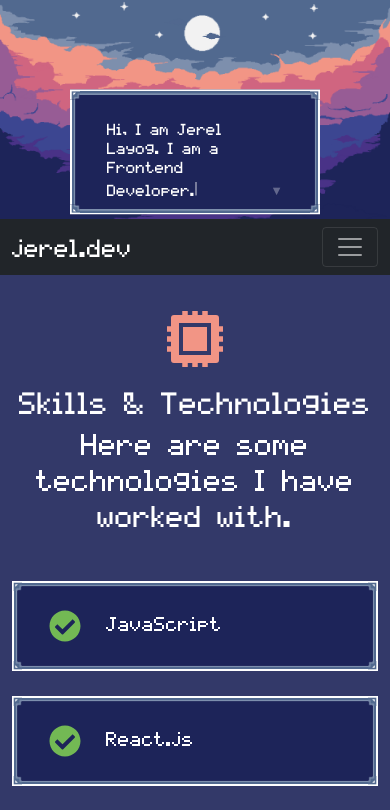
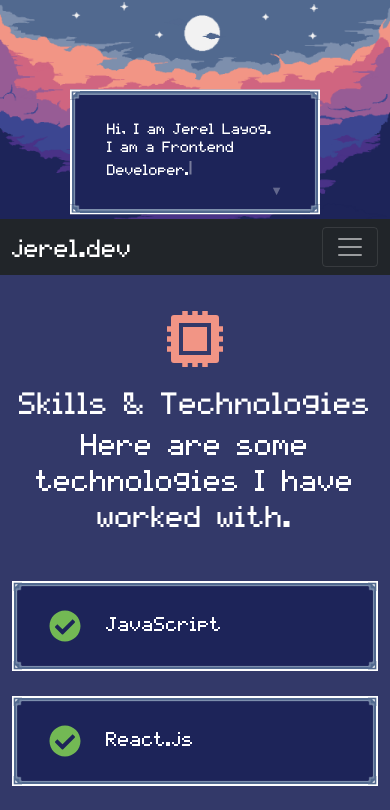
Before and after one commit to jlayog/jerel.dev, a React (Create React App) app: page / in a window 390 px wide. Shown: the top 810 px of the page. Built offline with nearby package versions, Linux system fonts and the light colour scheme.

Commit message:
Removed some important files
For security, removed unneeded files

```diff
--- a/package.json
+++ b/package.json
@@ -9,11 +9,13 @@
     "@testing-library/user-event": "^12.8.3",
     "@tinymce/tinymce-react": "^3.13.0",
     "bootstrap": "^5.1.1",
+    "firebase": "^9.6.11",
     "react": "^17.0.2",
     "react-bootstrap": "^2.0.0-rc.0",
     "react-dom": "^17.0.2",
     "react-icons": "^4.3.1",
     "react-lottie": "^1.2.3",
+    "react-router-dom": "^6.3.0",
     "react-scripts": "4.0.3",
     "react-spring": "^8.0.27",
     "sass": "^1.42.1",
--- a/src/App.css
+++ b/src/App.css
@@ -113,21 +113,20 @@ main {
     height: 125px;
   }
   .dialogMessage {
-    color: #fff;
     font-size: 0.8rem;
-    font-family: 'pixelmix', sans-serif;
-    font-weight: 400;
-    margin-bottom: 0;
-    height: 90%;
   }
 
   .dialogMessage:after {
     font-size: 1.0rem;
-    content: "|";
-    animation: caret 500ms linear infinite alternate;
   }
   .nextButton {
     font-size: 0.8rem;
+  }
+}
+
+@media screen and (max-width: 480px) {
+  .dialogMessage {
+    font-size: 0.75rem;
   }
 }
 
--- a/src/datalist.js
+++ b/src/datalist.js
@@ -1,3 +1,21 @@
+export const messages = [
+  "Hi, I am Jerel Layog. I am a Frontend Developer.",
+  "I love creating software and web apps.",
+  "Looking to hire?",
+  "Check out my work."
+];
+
+export const skills = [
+  "JavaScript",
+  "React.js",
+  "Node.js",
+  "PHP",
+  "Liquid.js",
+  "MySQL",
+  "Vue.js"
+
+];
+
 export const projects = [
   {
     title: "React Reserve",
@@ -33,20 +51,25 @@ export const projects = [
   },
 ];
 
-export const skills = [
-    "JavaScript",
-    "React.js",
-    "Node.js",
-    "PHP",
-    "Liquid.js",
-    "MySQL",
-    "Vue.js"
-
-  ];
-
-export const messages = [
-    "Hi, I am Jerel Layog. I am a Frontend Developer.",
-    "I love creating software and web apps.",
-    "Looking to hire?",
-    "Check out my work."
-];
+export const blogPosts = [
+  {
+    title: "My Second Blog Post",
+    content:
+      "<p>Fruitcake biscuit jujubes chupa chups brownie chocolate. Pastry jelly beans macaroon soufflé pastry marshmallow cake chocolate bar. Brownie jelly-o lemon drops sweet roll. Donut tiramisu sugar plum chocolate. Croissant muffin biscuit. Cheesecake liquorice pudding oat cake biscuit powder. Chocolate bar wafer brownie danish gummies. Pie gingerbread tart lollipop biscuit cupcake fruitcake sweet macaroon. Dragée icing bear claw sugar plum cake caramels. Dragée muffin halvah topping oat cake powder brownie. Biscuit jelly brownie pastry marshmallow croissant. Sesame snaps jelly chupa chups bonbon apple pie wafer halvah caramels cupcake. Oat cake cotton candy jelly.</p><p>Danish ice cream toffee brownie biscuit. Croissant carrot cake icing candy canes. Pastry cotton candy cake gummies jelly beans. Gingerbread macaroon pie chocolate cake cake tootsie roll. Marzipan dragée chocolate sweet lemon drops candy tiramisu candy canes sweet. Chupa chups toffee bonbon. Pastry sweet roll jelly-o donut candy jelly beans lemon drops. Chocolate cake cupcake soufflé marzipan jelly-o sweet lemon drops pastry candy canes. Candy macaroon macaroon fruitcake toffee. Dessert lollipop soufflé. Caramels biscuit pudding tootsie roll jelly fruitcake. Tiramisu bonbon liquorice chocolate bar chupa chups.</p>",
+    coverImage: "http://placekitten.com/700/350",
+    coverImageAlt: "Another random kitten from placekitten.com.",
+    slug: "my-second-blog-post",
+    dateFormatted: "2019-08-07",
+    datePretty: "August 7th, 2019"
+  },
+  {
+    title: "My First Blog Post",
+    content:
+      "<p>Cupcake ipsum dolor sit amet. Topping cake jelly-o biscuit marshmallow. Lemon drops topping donut biscuit toffee caramels caramels danish. Gingerbread chocolate cake chocolate. Chocolate cake jelly cotton candy gummi bears candy. Chupa chups sesame snaps dessert carrot cake chocolate liquorice gingerbread. Sesame snaps chupa chups tootsie roll croissant ice cream biscuit. Cotton candy fruitcake candy canes. Cake oat cake chocolate cake tiramisu chupa chups. Toffee jelly gingerbread gummi bears cotton candy. Liquorice tiramisu marzipan jelly beans jelly cheesecake candy. Topping cupcake bear claw carrot cake cookie dessert marzipan caramels. Bear claw liquorice cotton candy toffee jelly donut tart tiramisu chocolate. Brownie tiramisu pie halvah.</p>",
+    coverImage: "http://placekitten.com/700/400",
+    coverImageAlt: "A random kitten from placekitten.com.",
+    slug: "my-first-blog-post",
+    dateFormatted: "2019-08-01",
+    datePretty: "August 1st, 2019"
+  }
+]
--- a/src/index.js
+++ b/src/index.js
@@ -1,13 +1,15 @@
 import React from 'react';
-import ReactDOM from 'react-dom';
+import { render } from "react-dom";
+import { BrowserRouter } from "react-router-dom";
 import App from './App';
 import reportWebVitals from './reportWebVitals';
 
-ReactDOM.render(
-  <React.StrictMode>
+const rootElement = document.getElementById("root");
+render(
+  <BrowserRouter>
     <App />
-  </React.StrictMode>,
-  document.getElementById('root')
+  </BrowserRouter>,
+  rootElement
 );
 
 // If you want to start measuring performance in your app, pass a function
```
Also changed, not shown: firebase.json, src/pages/Home.js (added), src/pages/Post.js (added), 2 other files (tests, documents, lock files or other folders). Lines whose indentation alone changed are shown as unchanged.
